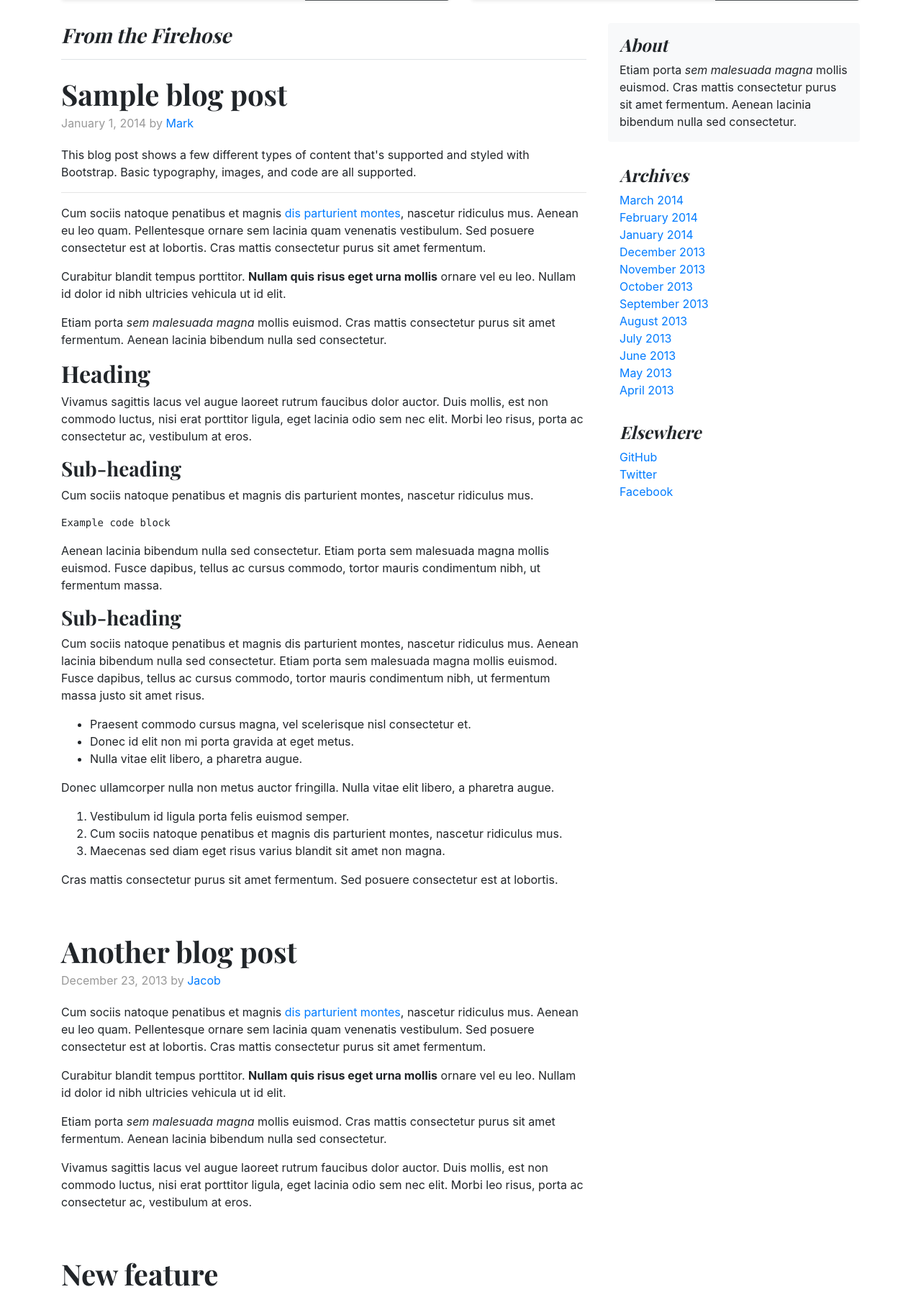
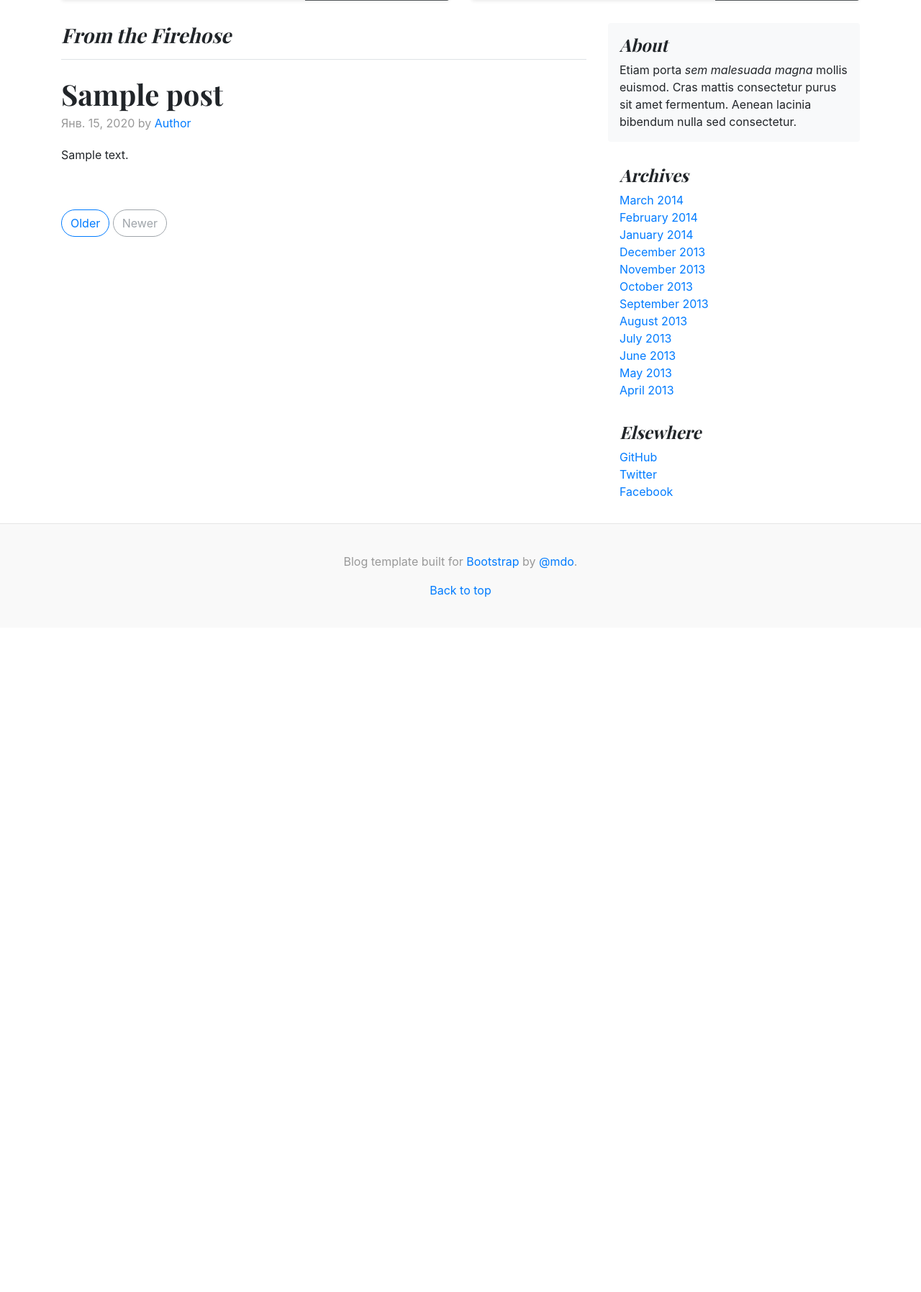
Before and after one commit to tum0xa/t-blog, a Django app: page / in a window 1280 px wide. Shown: the part 766-2561 px from the top of the page at 72% size. After the commit the page ends 1596 px from the top, so only its background shows below. Run offline with Django 3.2, Linux system fonts and the light colour scheme; tables that the repository leaves empty hold one stand-in row (values such as "Sample post"); some libraries are stand-ins or nearby versions.

Commit message:
Added Post to the template post.html

```diff
--- a/blog/blog/admin.py
+++ b/blog/blog/admin.py
@@ -1,7 +1,8 @@
 from django.contrib import admin
 
 
-from .models import Theme
+from .models import Theme, Post
 
 
 admin.site.register(Theme)
+admin.site.register(Post)
--- a/blog/blog/models.py
+++ b/blog/blog/models.py
@@ -67,5 +67,5 @@ class Post(models.Model):
 
     class Meta:
 
-        verbose_name = "Poat"
+        verbose_name = "Post"
         # verbose_name_plural = ""
--- a/blog/blog/views.py
+++ b/blog/blog/views.py
@@ -1,9 +1,12 @@
 from django.shortcuts import render
 
-from .models import Theme
+from .models import Theme, Post
 
 
 def index(request):
     themes_list = Theme.objects.all()
-    context = {'themes_list': themes_list}
+    last_post_list = Post.objects.order_by('-publication_date')[:5]
+    context = {'themes_list': themes_list,
+               'post_list': last_post_list,
+               }
     return render(request, 'blog/index.html', context)
--- a/blog/templates/blog/posts.html
+++ b/blog/templates/blog/posts.html
@@ -2,64 +2,15 @@
     <h3 class="pb-3 mb-4 font-italic border-bottom">
         From the Firehose
     </h3>
-<div class="blog-post">
-    <h2 class="blog-post-title">Sample blog post</h2>
-    <p class="blog-post-meta">January 1, 2014 by <a href="#">Mark</a></p>
-
-    <p>This blog post shows a few different types of content that's supported and styled with Bootstrap. Basic typography, images, and code are all supported.</p>
-    <hr>
-    <p>Cum sociis natoque penatibus et magnis <a href="#">dis parturient montes</a>, nascetur ridiculus mus. Aenean eu leo quam. Pellentesque ornare sem lacinia quam venenatis vestibulum. Sed posuere consectetur est at lobortis. Cras mattis consectetur purus sit amet fermentum.</p>
-    <blockquote>
-        <p>Curabitur blandit tempus porttitor. <strong>Nullam quis risus eget urna mollis</strong> ornare vel eu leo. Nullam id dolor id nibh ultricies vehicula ut id elit.</p>
-    </blockquote>
-    <p>Etiam porta <em>sem malesuada magna</em> mollis euismod. Cras mattis consectetur purus sit amet fermentum. Aenean lacinia bibendum nulla sed consectetur.</p>
-    <h2>Heading</h2>
-    <p>Vivamus sagittis lacus vel augue laoreet rutrum faucibus dolor auctor. Duis mollis, est non commodo luctus, nisi erat porttitor ligula, eget lacinia odio sem nec elit. Morbi leo risus, porta ac consectetur ac, vestibulum at eros.</p>
-    <h3>Sub-heading</h3>
-    <p>Cum sociis natoque penatibus et magnis dis parturient montes, nascetur ridiculus mus.</p>
-    <pre><code>Example code block</code></pre>
-    <p>Aenean lacinia bibendum nulla sed consectetur. Etiam porta sem malesuada magna mollis euismod. Fusce dapibus, tellus ac cursus commodo, tortor mauris condimentum nibh, ut fermentum massa.</p>
-    <h3>Sub-heading</h3>
-    <p>Cum sociis natoque penatibus et magnis dis parturient montes, nascetur ridiculus mus. Aenean lacinia bibendum nulla sed consectetur. Etiam porta sem malesuada magna mollis euismod. Fusce dapibus, tellus ac cursus commodo, tortor mauris condimentum nibh, ut fermentum massa justo sit amet risus.</p>
-    <ul>
-        <li>Praesent commodo cursus magna, vel scelerisque nisl consectetur et.</li>
-        <li>Donec id elit non mi porta gravida at eget metus.</li>
-        <li>Nulla vitae elit libero, a pharetra augue.</li>
-    </ul>
-    <p>Donec ullamcorper nulla non metus auctor fringilla. Nulla vitae elit libero, a pharetra augue.</p>
-    <ol>
-        <li>Vestibulum id ligula porta felis euismod semper.</li>
-        <li>Cum sociis natoque penatibus et magnis dis parturient montes, nascetur ridiculus mus.</li>
-        <li>Maecenas sed diam eget risus varius blandit sit amet non magna.</li>
-    </ol>
-    <p>Cras mattis consectetur purus sit amet fermentum. Sed posuere consectetur est at lobortis.</p>
-</div><!-- /.blog-post -->
-
-<div class="blog-post">
-    <h2 class="blog-post-title">Another blog post</h2>
-    <p class="blog-post-meta">December 23, 2013 by <a href="#">Jacob</a></p>
-
-    <p>Cum sociis natoque penatibus et magnis <a href="#">dis parturient montes</a>, nascetur ridiculus mus. Aenean eu leo quam. Pellentesque ornare sem lacinia quam venenatis vestibulum. Sed posuere consectetur est at lobortis. Cras mattis consectetur purus sit amet fermentum.</p>
-    <blockquote>
-        <p>Curabitur blandit tempus porttitor. <strong>Nullam quis risus eget urna mollis</strong> ornare vel eu leo. Nullam id dolor id nibh ultricies vehicula ut id elit.</p>
-    </blockquote>
-    <p>Etiam porta <em>sem malesuada magna</em> mollis euismod. Cras mattis consectetur purus sit amet fermentum. Aenean lacinia bibendum nulla sed consectetur.</p>
-    <p>Vivamus sagittis lacus vel augue laoreet rutrum faucibus dolor auctor. Duis mollis, est non commodo luctus, nisi erat porttitor ligula, eget lacinia odio sem nec elit. Morbi leo risus, porta ac consectetur ac, vestibulum at eros.</p>
-</div><!-- /.blog-post -->
-
-<div class="blog-post">
-    <h2 class="blog-post-title">New feature</h2>
-    <p class="blog-post-meta">December 14, 2013 by <a href="#">Chris</a></p>
-
-    <p>Cum sociis natoque penatibus et magnis dis parturient montes, nascetur ridiculus mus. Aenean lacinia bibendum nulla sed consectetur. Etiam porta sem malesuada magna mollis euismod. Fusce dapibus, tellus ac cursus commodo, tortor mauris condimentum nibh, ut fermentum massa justo sit amet risus.</p>
-    <ul>
-        <li>Praesent commodo cursus magna, vel scelerisque nisl consectetur et.</li>
-        <li>Donec id elit non mi porta gravida at eget metus.</li>
-        <li>Nulla vitae elit libero, a pharetra augue.</li>
-    </ul>
-    <p>Etiam porta <em>sem malesuada magna</em> mollis euismod. Cras mattis consectetur purus sit amet fermentum. Aenean lacinia bibendum nulla sed consectetur.</p>
-    <p>Donec ullamcorper nulla non metus auctor fringilla. Nulla vitae elit libero, a pharetra augue.</p>
-</div><!-- /.blog-post -->
+    {% if post_list %}
+    {% for post in post_list %}
+        <div class="blog-post">
+            <h2 class="blog-post-title">{{ post.title }}</h2>
+            <p class="blog-post-meta">{{ post.publication_date }} by <a href="author url">Author</a></p>
+            <p>{{ post.content }}</p>
+        </div><!-- /.blog-post -->
+    {% endfor %}
+    {% endif %}
 
 <nav class="blog-pagination">
     <a class="btn btn-outline-primary" href="#">Older</a>
```
